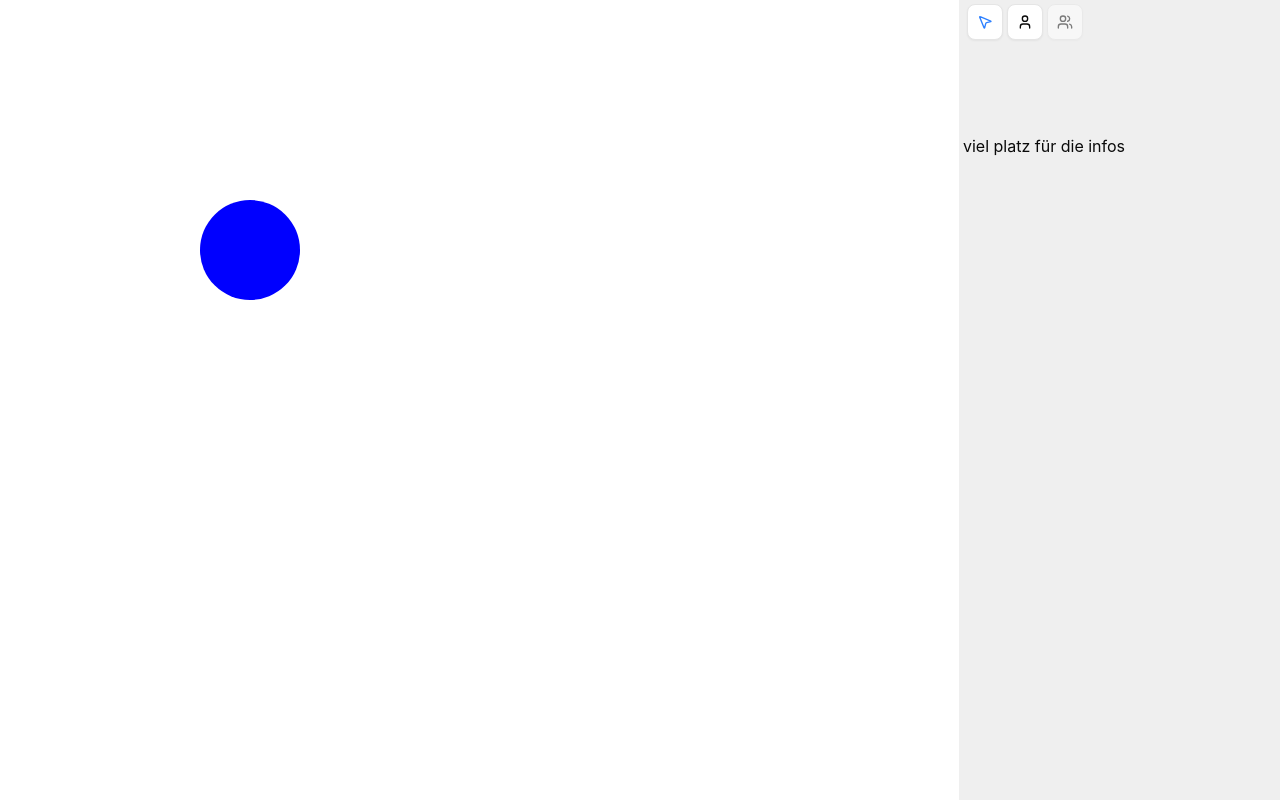
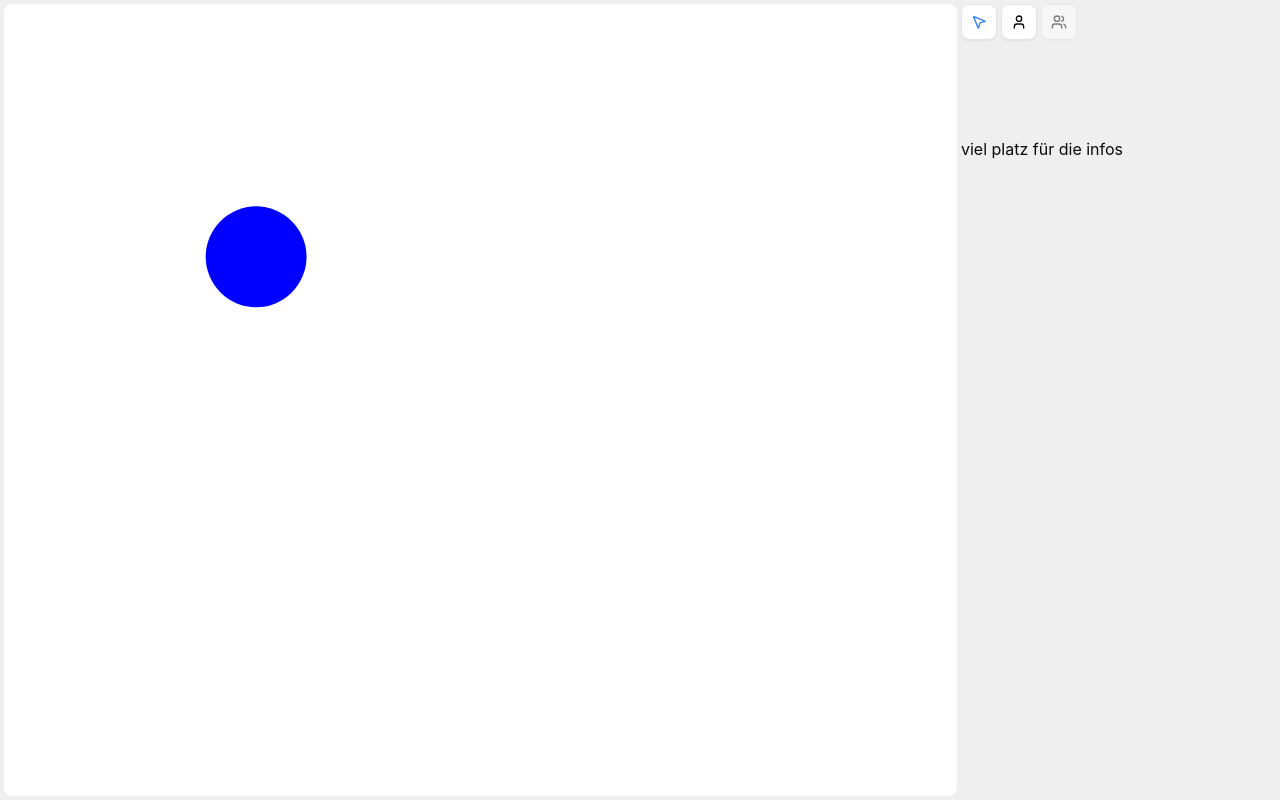
Before and after one commit to jschwarz98/genogramm, a React (Vite) app: page / in a window 1280 px wide. Built offline with nearby package versions, Linux system fonts and the light colour scheme.

Commit message:
reworked the resizing logic to a resize observer, which is less code and seemingly works better

```diff
--- a/index.html
+++ b/index.html
@@ -6,6 +6,6 @@
     <title>Hello World!</title>
     <script type="module" src="/src/renderer.ts"></script>
   </head>
-  <body class="h-[100dvh]">
+  <body class="h-[100dvh] p-1 m-auto">
   </body>
 </html>
--- a/src/app.tsx
+++ b/src/app.tsx
@@ -3,8 +3,8 @@ import Canvas from '$/components/Canvas';
 import Toolbar from '$/components/Toolbar';
 
 const App = () => {
-  return <div id="app" className="h-[100dvh] min-w-3xl grid grid-cols-12 grid-rows-12 gap-1">
-    <div className='col-span-9 row-span-12 w-full h-full max-h-[100dvh]'>
+  return <div id="app" className="min-w-3xl h-full grid grid-cols-12 grid-rows-12 gap-1">
+    <div className='col-span-9 row-span-12 w-full h-full'>
       <Canvas></Canvas>
     </div>
     <div className="col-span-3 row-span-2 w-full h-full">
--- a/src/components/Canvas.tsx
+++ b/src/components/Canvas.tsx
@@ -7,8 +7,8 @@ function Canvas() {
   const svgRef = useRef<SVGSVGElement>(null);
   const containerRef = useRef<HTMLDivElement>(null);
 
-  const [canvasWidth, setCanvasWidth] = useState<number>(1200);
-  const [canvasHeight, setCanvasHeight] = useState<number>(900);
+  const [canvasWidth, setCanvasWidth] = useState<number>(120);
+  const [canvasHeight, setCanvasHeight] = useState<number>(90);
 
   const [mode, setMode] = useState<CanvasMode>(CanvasMode.None);
   const [offset, setOffset] = useState<Coordinate>(ZeroCoordinate);
@@ -20,50 +20,20 @@ function Canvas() {
     console.log("currently have ", entries.length, "entries in the observer");
     entries.forEach(entry => {
       const rect = entry.contentRect
-      setCanvasWidth(rect.width);
-      setCanvasHeight(rect.height);
+      // - 8 to account for margin
+      setCanvasWidth(Math.max(0, Math.floor(rect.width) - 8));
+      setCanvasHeight(Math.max(0, Math.floor(rect.height) - 8));
     })
   }));
   useEffect(() => {
-
     if (svgResizeObserver) {
       svgResizeObserver.disconnect();
+      svgResizeObserver.observe(svgRef.current);
     }
-    svgResizeObserver.observe(containerRef.current);
-
-
-    const recalculateCanvasSize = () => {
-      console.log("recalculating canvas size")
-      if (!containerRef.current) {
-        console.log("no current")
-        return;
-      }
-
-      const rect = containerRef.current.getBoundingClientRect();
-      console.log("dimensions", rect);
-      setCanvasWidth(rect.width);
-      setCanvasHeight(rect.height);
+    return () => {
+      svgResizeObserver.disconnect()
     };
-    window.addEventListener('resize', recalculateCanvasSize);
-    recalculateCanvasSize();
-    let counter = 0;
-    let height = canvasHeight;
-    const interval = setInterval(() => {
-      recalculateCanvasSize();
-      if (canvasHeight > 0 && canvasHeight === height) {
-        counter++;
-      }
-      height = canvasHeight;
-      if (counter > 10) {
-        console.log("STOPPED INTERVAL")
-        clearInterval(interval)
-      }
-    }, 50);
-    return () => {
-      window.removeEventListener('resize', recalculateCanvasSize)
-      clearInterval(interval);
-    };
-  }, [containerRef])
+  }, [svgRef])
 
   const getAbsoluteOffset = function (): Coordinate {
     if (!svgRef) {
@@ -76,10 +46,8 @@ function Canvas() {
     e.preventDefault();
     e.stopPropagation();
 
-    console.log("on mouse down", e);
     const shift = e.shiftKey;
     setPointerOrigin(pointerEventToCanvasPoint(e, getAbsoluteOffset(), offset));
-    console.log("new pointer origin", pointerOrigin);
     if (shift) {
       setMode(CanvasMode.SelectionArea);
     } else {
@@ -90,13 +58,12 @@ function Canvas() {
     if (mode === CanvasMode.None || mode === CanvasMode.Inserting) {
       return;
     }
-    console.log(mode);
 
     const pointerLocation = pointerEventToCanvasPoint(e, getAbsoluteOffset(), offset)
     if (mode === CanvasMode.DraggingCanvas) {
-      const slowDownFactor = 1;
-      const xDif = Math.round(slowDownFactor * (pointerOrigin.x - pointerLocation.x));
-      const yDif = Math.round(slowDownFactor * (pointerOrigin.y - pointerLocation.y));
+      const slowDownFactor = 0.9;
+      const xDif = Math.floor(slowDownFactor * (pointerOrigin.x - pointerLocation.x));
+      const yDif = Math.floor(slowDownFactor * (pointerOrigin.y - pointerLocation.y));
       setOffset({ x: offset.x + xDif, y: offset.y + yDif });
       setPointerOrigin(pointerLocation);
     } else {
@@ -118,11 +85,11 @@ function Canvas() {
   }
 
   return (
-    <div ref={containerRef} className="h-full" onResize={() => console.log("RESSS")}>
+    <div ref={containerRef} className="h-full rounded-md overflow-hidden">
       <svg
         ref={svgRef}
-        className="bg-white w-full h-full"
-        style={{ width: `${canvasWidth}px`, height: `${canvasHeight}px` }}
+        className="bg-white w-full h-full block"
+
         viewBox={`${offset.x} ${offset.y} ${canvasWidth} ${canvasHeight}`}
         onMouseDown={onMouseDown}
         onMouseMove={onMouseMove}
--- a/src/components/Toolbar.tsx
+++ b/src/components/Toolbar.tsx
@@ -20,7 +20,7 @@ export default function () {
   const addRelationButtonDisabled = !personSelected;
   const relationButtonTooltip = "Beziehung hinzufügen" + (addRelationButtonDisabled ? " - Keine Person ausgewählt" : "")
   //...
-  return <div id="toolbar-container" className="flex flex-wrap p-1 gap-1">
+  return <div id="toolbar-container" className="flex flex-wrap gap-1">
     <TooltipWrapper content={<p>Auswahl</p>}>
       <Button variant="outline" size="icon" onClick={() => { setSelectedTool('selection'); EventBus.emit(Event.Toolbar_Clicked_Selection, null) }}>
         <MousePointer2 className={getColorClass(selectedTool, "selection")}></MousePointer2>
--- a/src/index.css
+++ b/src/index.css
@@ -127,7 +127,5 @@
 body {
     font-family: -apple-system, BlinkMacSystemFont, 'Segoe UI', Roboto, Helvetica,
         Arial, sans-serif;
-    margin: auto;
-    padding: 0;
     background-color: #efefef;
 }
```
